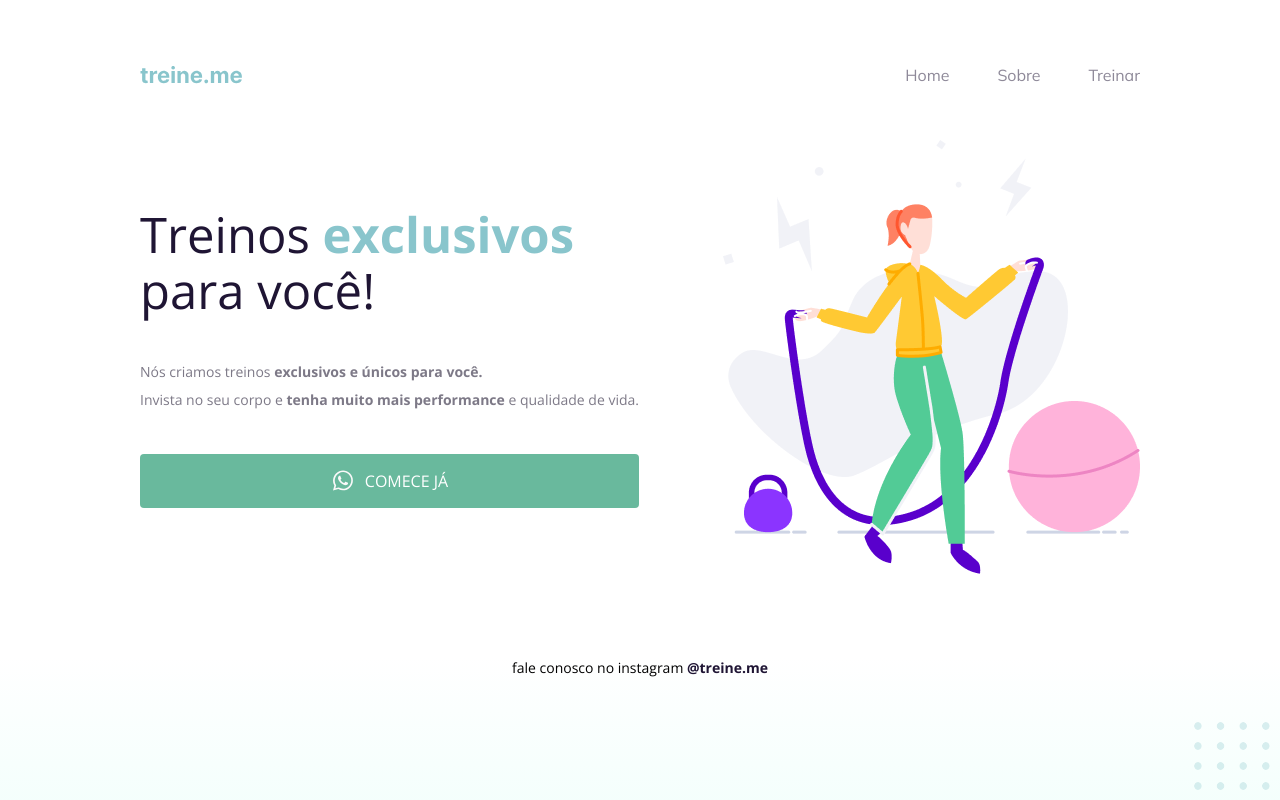
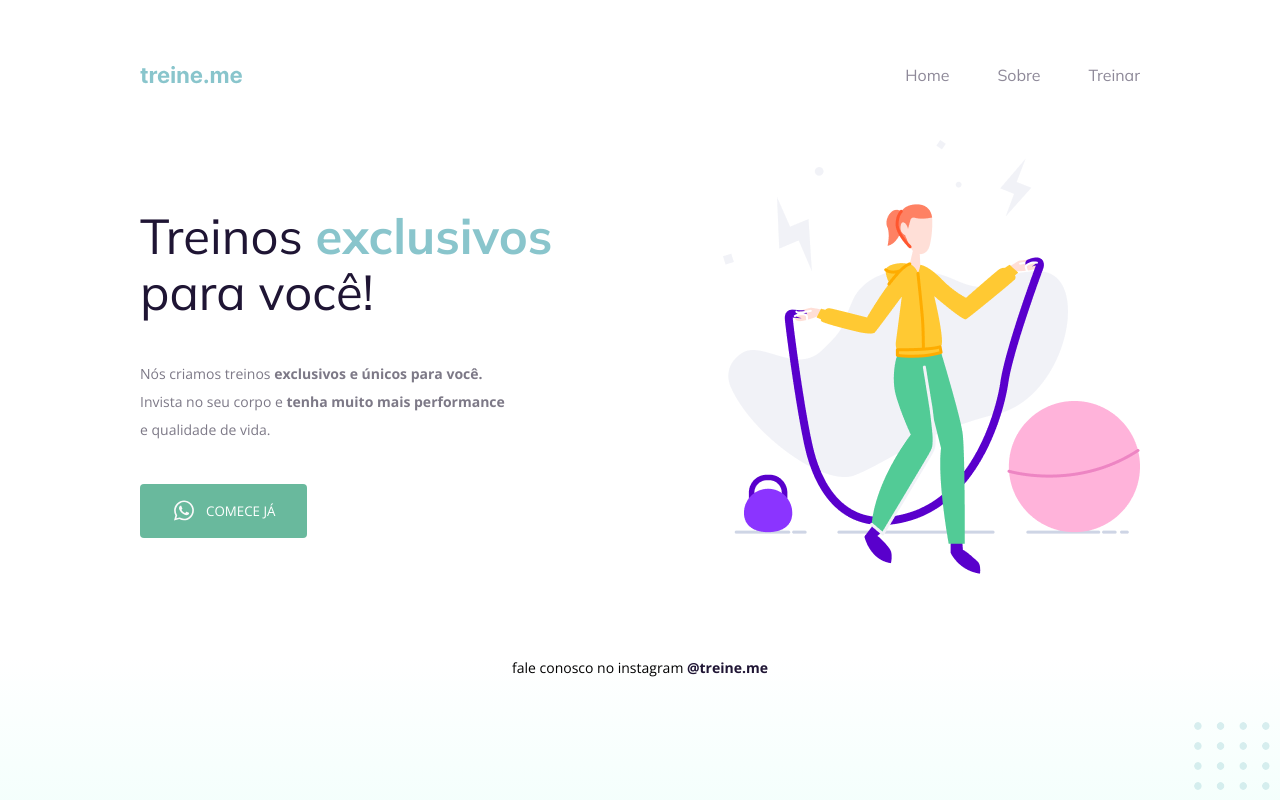
Before and after one commit to KendiFujii/Desafio-2, a plain HTML site: page index.html in a window 1280 px wide. Drawn offline with nearby package versions, Linux system fonts and the light colour scheme.

Commit message:
Alteração semântica e de acessibilidade do layout main.

```diff
--- a/index.html
+++ b/index.html
@@ -27,24 +27,25 @@
 
     </nav>
 
-      <div class="main">
-        <div>
-          <div class="title">Treinos <span>exclusivos</span> para você!</div>
+    <main>
+      <div>
+          <h1>Treinos <span>exclusivos</span> para você!</h1>
 
-          <div class="subtitle">
+          <p>
             Nós criamos treinos <strong>exclusivos e únicos para você.</strong></br>
-            Invista no seu corpo e <strong>tenha muito mais performance</strong> e qualidade de vida.
-          </div>
+            Invista no seu corpo e <strong>tenha muito mais performance</strong><br> e qualidade de vida.
+          </p>
 
-          <div class="button">
+          <button>
               <img src="images/whats.svg" alt="Ícone do whatsapp">
               Comece já
-          </div>
+          </button>
 
         </div>
 
         <img src="images/img.png" alt="Desenho de uma mulher pulando corta numa academia.">
-      </div>
+    </main>
+
       <div class="footer">
           fale conosco no instagram <a href="https://instagram.com/treineme" target="_blank">@treine.me</a>
       </div>
--- a/style.css
+++ b/style.css
@@ -48,13 +48,13 @@ li, h1 {
   font-family: "Mulish", sans-serif;
 }
 
-.main {
+main {
   display: flex;
   align-items: center;
   justify-content: space-between;
 }
 
-.title {
+h1 {
   font-size: 49px;
   line-height: 56px;
   color: #1f1534;
@@ -64,12 +64,12 @@ li, h1 {
   width: 490px;
 }
 
-.title span {
+h1 span {
   color: #89c5cc;
   font-weight: bold;
 }
 
-.subtitle {
+p {
   font-size: 14px;
   line-height: 28px;
   color: #7d7987;
@@ -77,7 +77,7 @@ li, h1 {
   margin: 40px 0;
 }
 
-.button {
+button {
   color: white;
   text-transform: uppercase;
   font-family: "Open Sans", sans-serif;
```
